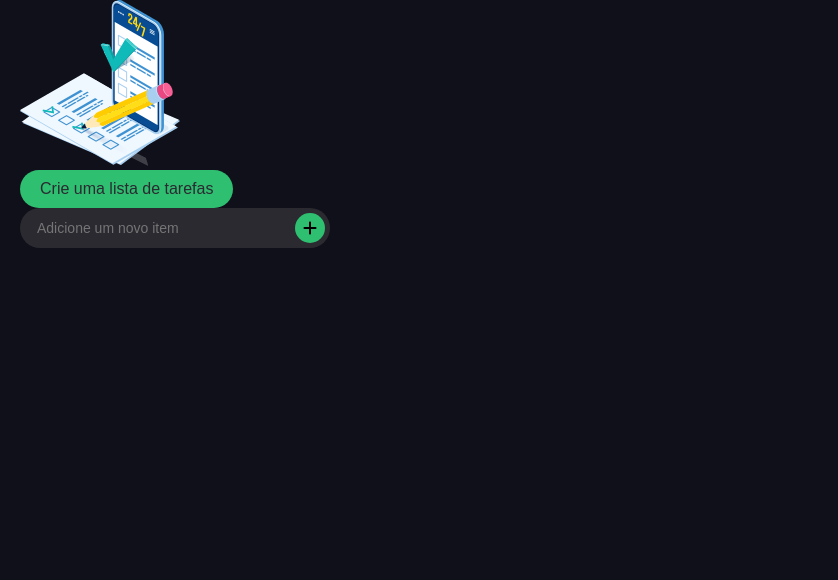
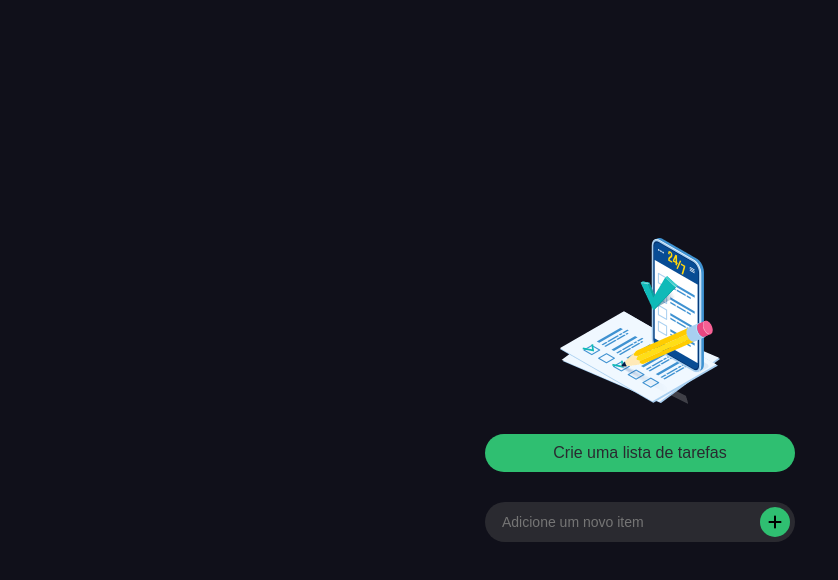
Before and after one commit to francissantiago/Angular-ListaDeTarefas, an Angular app: page / in a window 1280 px wide. Shown: the top 580 px of the page, without its empty margins (0-838 px from the left). Built offline with nearby package versions, Linux system fonts and the light colour scheme.

Commit message:
:art: [ CSS ] Page List Component

```diff
--- a/src/app/modules/to-do-list/pages/list/list.component.scss
+++ b/src/app/modules/to-do-list/pages/list/list.component.scss
@@ -0,0 +1,22 @@
+:host {
+    height: 100vh;
+    height: 100dvh;
+
+    display: flex;
+    justify-content: center;
+    align-items: center;
+    flex-direction: column;
+
+    div.container {
+        display: flex;
+        justify-content: center;
+        align-items: center;
+        flex-direction: column;
+
+        .btn-primary,
+        div {
+            margin-top: 30px;
+            width: 100%;
+        }
+    }
+}
```
